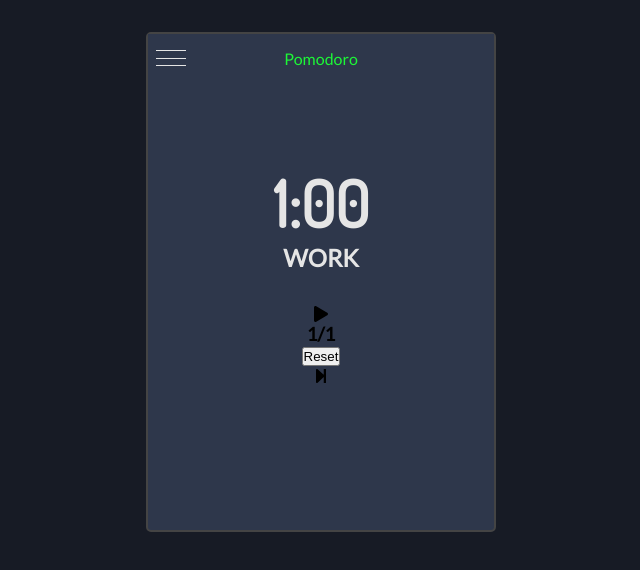
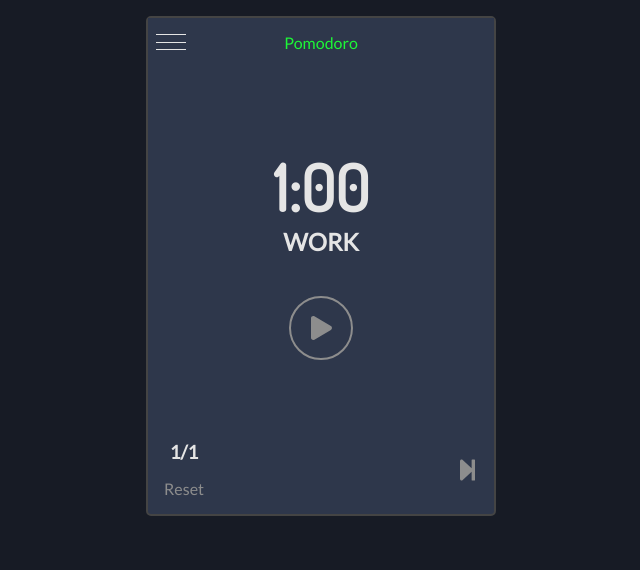
Before and after one commit to bigdub3298/Pomodoro, a React (Create React App) app: page / in a window 1280 px wide. Shown: the top 570 px of the page, without its empty margins (319-959 px from the left). Built offline with nearby package versions, Linux system fonts and the light colour scheme.

Commit message:
styled timer control panel and changed other css to remove redundancy

```diff
--- a/src/components/TimerController.js
+++ b/src/components/TimerController.js
@@ -69,7 +69,7 @@ export class TimerController extends Component {
               <h3>
                 {Math.ceil(this.props.count / 2)}/{this.props.rounds}
               </h3>
-              <button className="control-panel__reset">Reset</button>
+              <p className="control-panel__reset">Reset</p>
             </div>
             <div className="control-panel__menu-right">
               <div className="control-panel__skip">
--- a/src/scss/App.scss
+++ b/src/scss/App.scss
@@ -11,14 +11,16 @@ body {
   background-color: #171b25;
 }
 
+a {
+  text-decoration: none;
+}
+
 .app {
   background-color: #2e374b;
   border: 2px solid #444444;
   border-radius: 5px;
   width: 350px;
   height: 500px;
-  margin: 2rem auto;
-  justify-content: center;
-  align-items: center;
+  margin: 1rem auto;
   text-align: center;
 }
--- a/src/scss/TimerController.scss
+++ b/src/scss/TimerController.scss
@@ -1,19 +1,68 @@
 .timer-controller {
-  &__button {
+  height: 100%;
+  display: grid;
+  grid-template-rows: auto 1fr;
+}
+
+.control-panel {
+  display: flex;
+  flex-direction: column;
+  justify-content: space-between;
+  font-family: inherit;
+  color: #8d8d8d;
+
+  &__start {
+    display: flex;
+    justify-content: center;
+    align-items: center;
     background-color: #2e374b;
     border: 2px solid #8d8d8d;
     border-radius: 50%;
     width: 4rem;
     height: 4rem;
     margin: 0.5rem auto;
-    outline: none;
-    font-size: 1rem;
-    font-family: inherit;
-    color: #8d8d8d;
+    font-size: 1.5rem;
+    color: inherit;
     transition: background-color 0.2s ease-in-out;
+    cursor: pointer;
 
     &:hover {
       background-color: lighten(#2e374b, 10%);
     }
   }
+
+  &__menu {
+    display: flex;
+    justify-content: space-between;
+    align-items: center;
+    padding: 1rem;
+
+    &-left {
+      display: grid;
+      grid-template-rows: auto auto;
+      gap: 1rem;
+
+      h3 {
+        color: #e5e5e5;
+      }
+    }
+  }
+
+  &__skip {
+    font-size: 1.5rem;
+    transition: color 0.2s ease-in-out;
+    cursor: pointer;
+
+    &:hover {
+      color: #fe4e4d;
+    }
+  }
+
+  &__reset {
+    cursor: pointer;
+    transition: color 0.2s ease-in-out;
+    &:hover {
+      color: #fe4e4d;
+    }
+  }
 }
--- a/src/scss/TimerForm.scss
+++ b/src/scss/TimerForm.scss
@@ -20,6 +20,7 @@
     font-family: "Dosis", sans-serif;
     width: 40px;
     margin: 1rem auto;
+    border-radius: 3px;
   }
 
   &__input {
```
